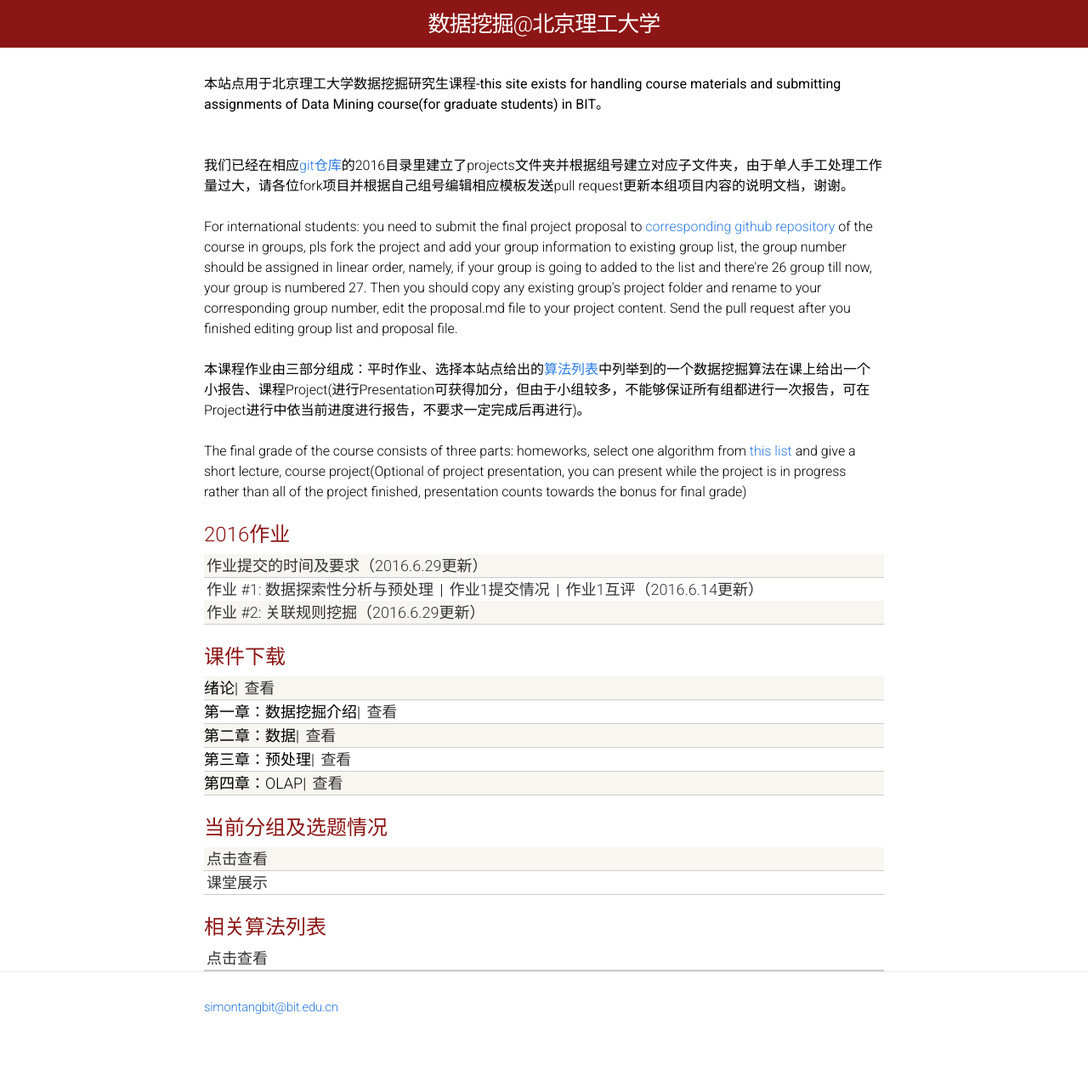
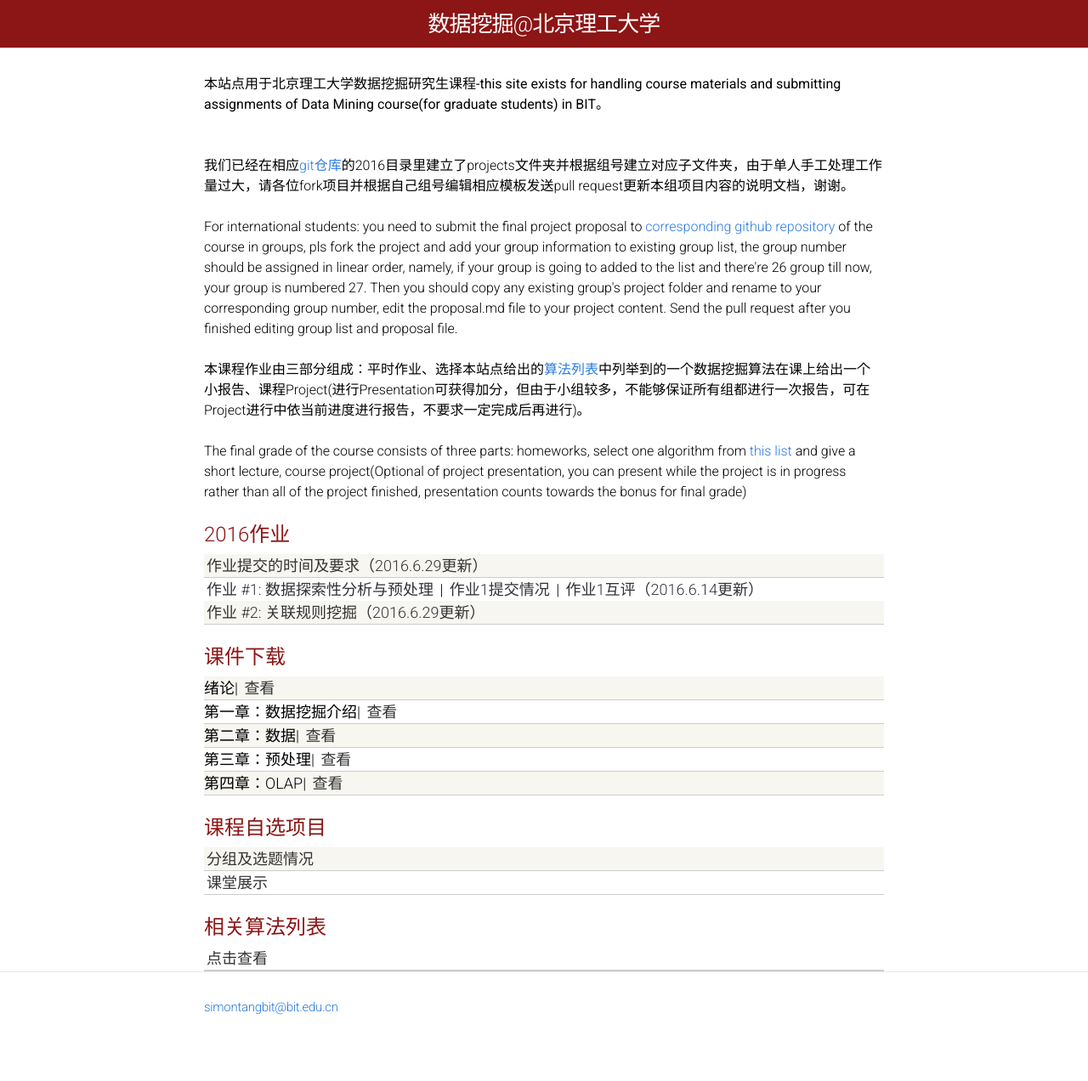
Before and after one commit to BITDM/bitdm.github.io, a Jekyll site: the page built from index.html, in a window 1280 px wide. Shown: the whole page at 85% size. Built offline with Jekyll 4.4.1, drawn with Linux system fonts in a browser that asks for light colours.

Commit message:
修改标题

```diff
--- a/index.html
+++ b/index.html
@@ -73,10 +73,10 @@
       <a href="http://pan.baidu.com/s/1bpfVFYZ">查看</a>
     </div>
 
-    <div class="module-header">当前分组及选题情况</div>
+    <div class="module-header">课程自选项目</div>
 
     <div class="materials-item">
-        <a href="2016/index.html">点击查看</a>
+        <a href="2016/index.html">分组及选题情况</a>
     </div>
 
     <div class="materials-item">
```
